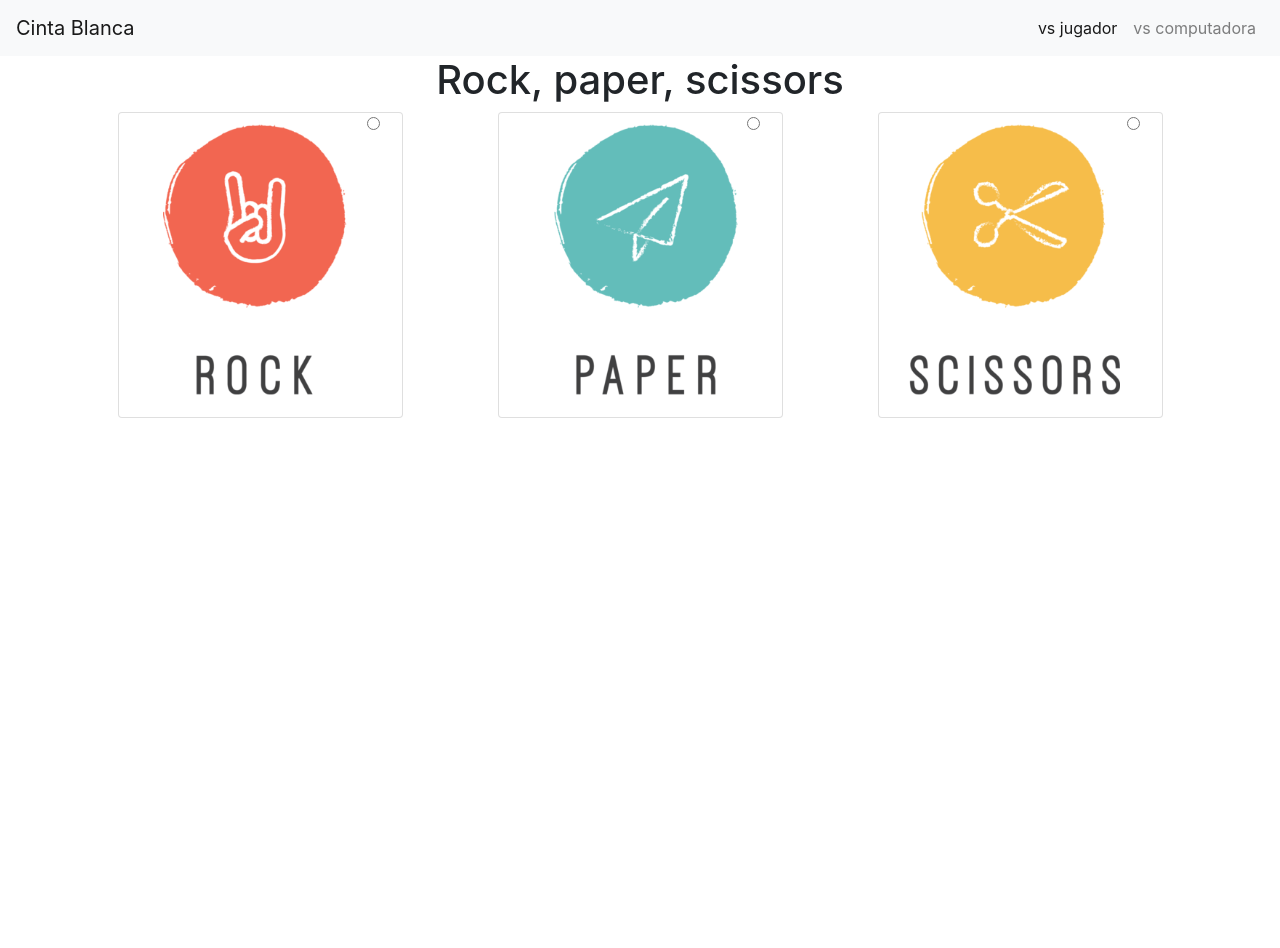
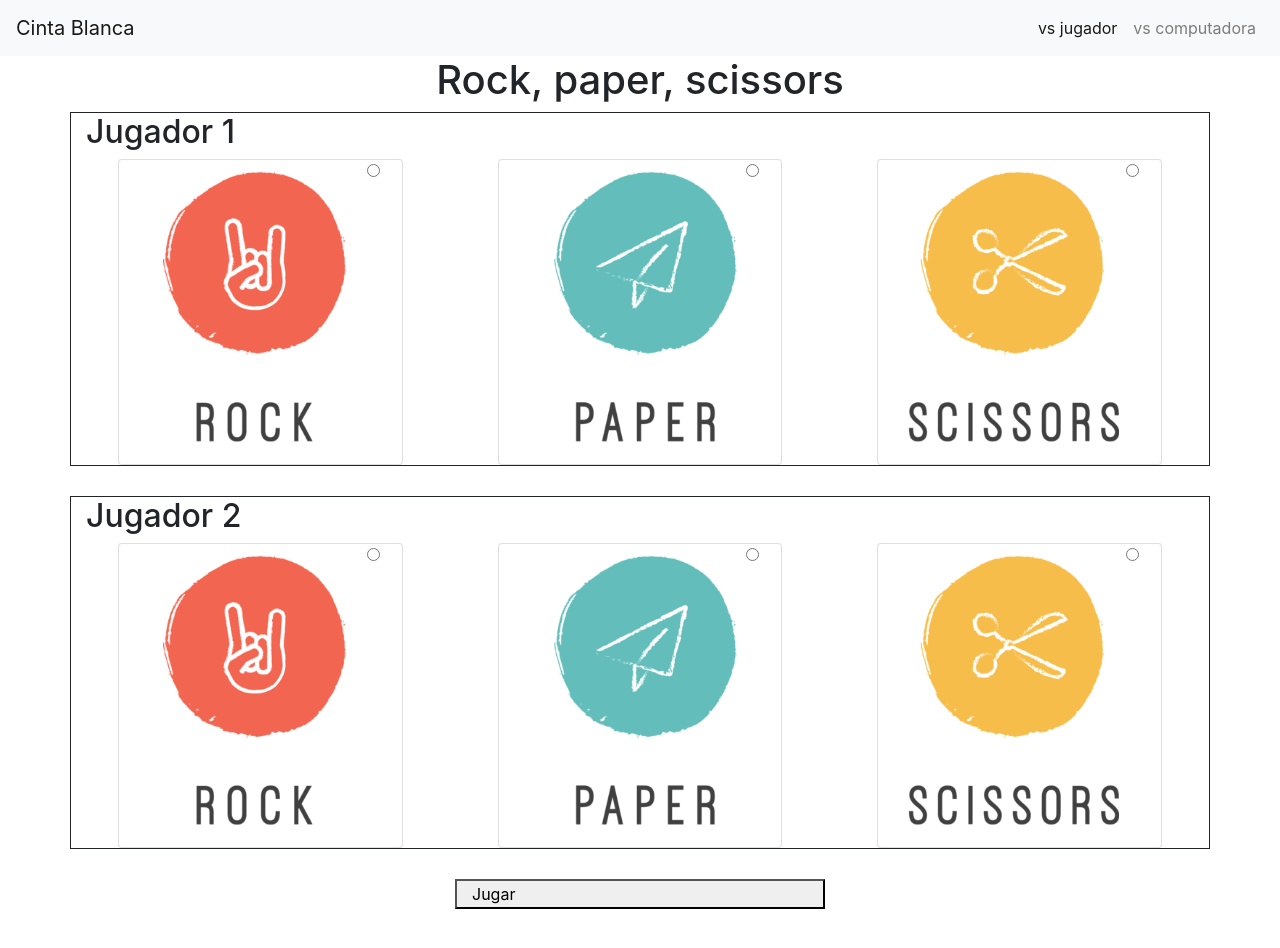
Before and after one commit to angeloLuna/blanca-b17, a plain HTML site: page piedra/index.html in a window 1280 px wide. Before the commit the page ends 800 px from the top, so only its background shows below. Drawn offline with nearby package versions, Linux system fonts and the light colour scheme.

Commit message:
agregado bloque de opciones del jugador 2, y una funcion de control de seleccion del jugador 1 en el piedra papel o tijeras

```diff
--- a/piedra/index.html
+++ b/piedra/index.html
@@ -31,33 +31,65 @@
 
 	<!-- Sección principal -->
 	<div class="container">
+
 		<!-- titulo -->
 		<div class="titulo row justify-content-center">
 			<h1>Rock, paper, scissors</h1>
 		</div>
+
 		<!-- Contenido principal -->
 		<div class="opciones row justify-content-center">
-
-			<div class="card col-md-3 opcion justify-content-center">
+			<h2 class="row col-12">Jugador 1</h2>
+			<!-- Opcion de jugador	 -->
+			<div class="card col-md-3 opcion justify-content-center ">
 				<label for="rock1">
 					<img class="card-img-top" src="rock.png" alt="Card image cap">
-	  	      		<input class="form-check-input" type="radio" name="jugador1" id="rock1" value="option1">
+	  	      		<input class="form-check-input" type="radio" name="jugador1" id="rock1" value="option1" onclick="selectJugador1()">
 				</label>
 			</div>
 
 			<div class="card col-md-3 opcion offset-md-1 justify-content-center">
 				<label for="paper1">
 					<img class="card-img-top "  src="paper.png" alt="Card image cap">
-	  	      		<input class="form-check-input" type="radio" name="jugador1" id="paper1" value="option2">
+	  	      		<input class="form-check-input" type="radio" name="jugador1" id="paper1" value="option2"  onclick="selectJugador1()">
+				</label>
+			</div>
+
+			<div class="card col-md-3 opcion offset-md-1 justify-content-center" >
+				<label for="scissors1">
+					<img class="card-img-top "  src="scissors.png" alt="Card image cap">
+	  	      		<input class="form-check-input" type="radio" name="jugador1" id="scissors1" value="option3" onclick="selectJugador1()">
+				</label>
+			</div>
+		</div>
+
+		<div class="opciones row justify-content-center">
+			<h2 class="row col-12">Jugador 2</h2>
+			<!-- Opcion de jugador	 -->
+			<div class="card col-md-3 opcion justify-content-center ">
+				<label for="rock2">
+					<img class="card-img-top" src="rock.png" alt="Card image cap">
+	  	      		<input class="form-check-input" type="radio" name="jugador2" id="rock2" value="option1" onclick="selectJugador2()">
 				</label>
 			</div>
 
 			<div class="card col-md-3 opcion offset-md-1 justify-content-center">
-				<label for="scissors1">
-					<img class="card-img-top "  src="scissors.png" alt="Card image cap">
-	  	      		<input class="form-check-input" type="radio" name="jugador1" id="scissors1" value="option3">
+				<label for="paper2">
+					<img class="card-img-top "  src="paper.png" alt="Card image cap">
+	  	      		<input class="form-check-input" type="radio" name="jugador2" id="paper2" value="option2"  onclick="selectJugador2()">
 				</label>
 			</div>
+
+			<div class="card col-md-3 opcion offset-md-1 justify-content-center" >
+				<label for="scissors2">
+					<img class="card-img-top "  src="scissors.png" alt="Card image cap">
+	  	      		<input class="form-check-input" type="radio" name="jugador2" id="scissors2" value="option3" onclick="selectJugador2()">
+				</label>
+			</div>
+		</div>
+
+		<div class="boton-jugar">
+			<button class="row col-4 offset-4">Jugar</button>
 		</div>
 
 	</div>
@@ -69,5 +101,6 @@
     <script src="https://code.jquery.com/jquery-3.2.1.slim.min.js" integrity="sha384-KJ3o2DKtIkvYIK3UENzmM7KCkRr/rE9/Qpg6aAZGJwFDMVNA/GpGFF93hXpG5KkN" crossorigin="anonymous"></script>
     <script src="https://cdnjs.cloudflare.com/ajax/libs/popper.js/1.12.3/umd/popper.min.js" integrity="sha384-vFJXuSJphROIrBnz7yo7oB41mKfc8JzQZiCq4NCceLEaO4IHwicKwpJf9c9IpFgh" crossorigin="anonymous"></script>
     <script src="https://maxcdn.bootstrapcdn.com/bootstrap/4.0.0-beta.2/js/bootstrap.min.js" integrity="sha384-alpBpkh1PFOepccYVYDB4do5UnbKysX5WZXm3XxPqe5iKTfUKjNkCk9SaVuEZflJ" crossorigin="anonymous"></script>
+    <script src="script.js"></script>
   </body>
 </html>
--- a/piedra/script.js
+++ b/piedra/script.js
@@ -0,0 +1,9 @@
+
+function selectJugador1(){
+	var seleccion = document.querySelector('input[name="jugador1"]:checked').value
+}
+
+
+function selectJugador2(){
+
+}
--- a/piedra/style.css
+++ b/piedra/style.css
@@ -5,3 +5,17 @@
 .opcion{
 	height: auto;
 }
+
+.opcion-selected{
+	border: 2px solid blue;
+}
+
+
+.opciones {
+	margin-bottom: 30px;
+	border: 1px solid;
+}
+
+.boton-jugar{
+	margin-bottom: 200px;
+}
```
